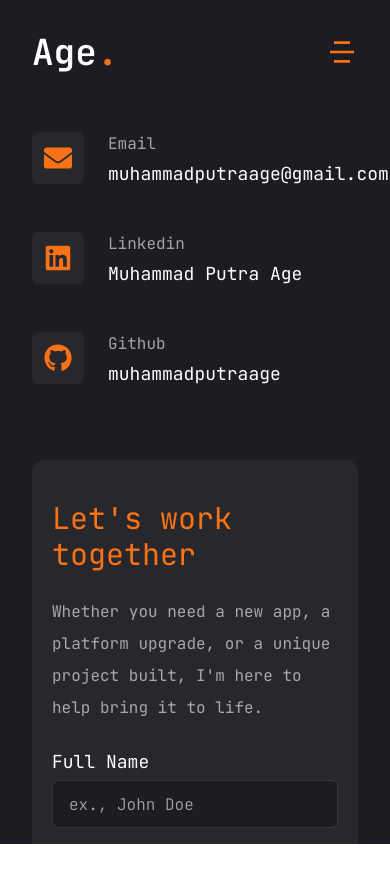
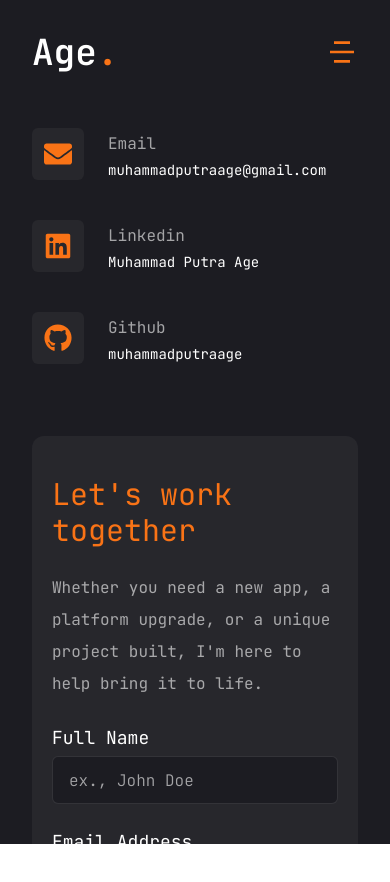
Before and after one commit to MuhammadPutraAge/muhammadputraaage.com, a Next.js app: page /contact in a window 390 px wide. Shown: the top 882 px of the page. Built offline with nearby package versions, Linux system fonts and the light colour scheme.

Commit message:
fix contact info on mobile

```diff
--- a/app/contact/page.tsx
+++ b/app/contact/page.tsx
@@ -90,7 +90,7 @@ const Contact = () => {
 
                   <div className="flex-1">
                     <p className="text-white/60">{info.title}</p>
-                    <h3 className="text-lg">{info.value}</h3>
+                    <h3 className="text-sm xl:text-lg">{info.value}</h3>
                   </div>
                 </li>
               ))}
```
